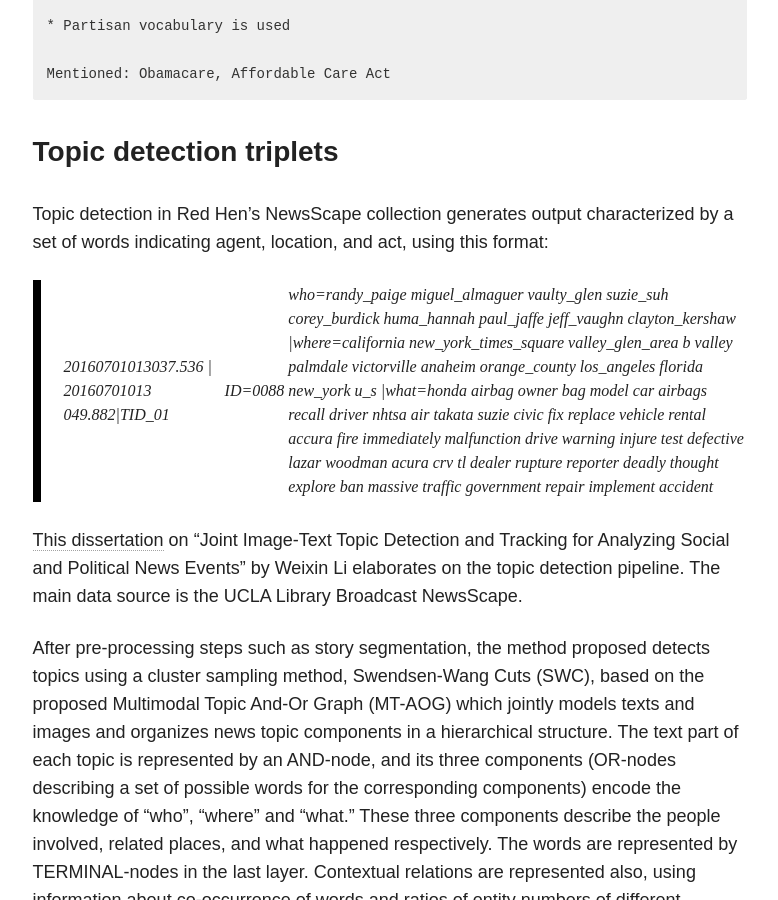
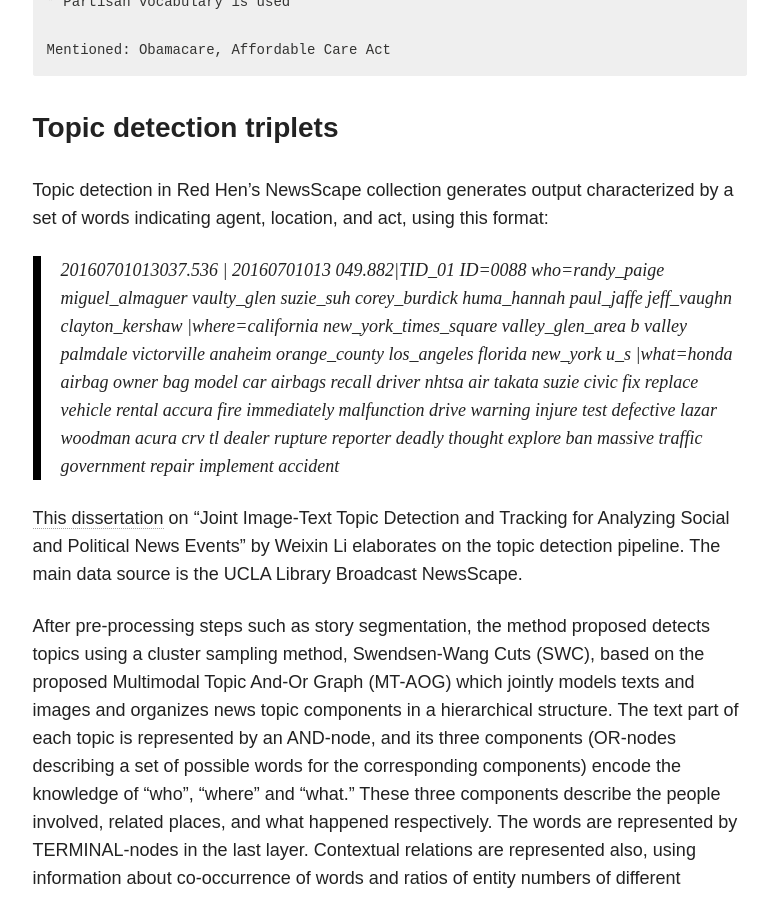
Before and after one commit to ahaldar/ahaldar.github.io, a Jekyll site: the page built from _posts/blog/2017-08-25-summer-2017-5.md, in a window 1280 px wide and 900 px high, scrolled down 8999 px. Shown: the whole window, without its empty margins (347-1125 px from the left). Built offline with Jekyll 4.4.1, drawn with Linux system fonts in a browser that asks for light colours; nearby versions of some CDN libraries; some of the changed text lies outside the part shown.

```diff
--- a/_posts/blog/2017-08-25-summer-2017-5.md
+++ b/_posts/blog/2017-08-25-summer-2017-5.md
@@ -208,7 +208,7 @@ Mentioned: Obamacare, Affordable Care Act
 ### Topic detection triplets
 Topic detection in Red Hen's NewsScape collection generates output characterized by a set of words indicating agent, location, and act, using this format:
 
-> 20160701013037.536 \| 20160701013 049.882\|TID_01|ID=0088|who=randy_paige miguel_almaguer vaulty_glen suzie_suh corey_burdick huma_hannah paul_jaffe jeff_vaughn clayton_kershaw \|where=california new_york_times_square valley_glen_area b valley palmdale victorville anaheim orange_county los_angeles florida new_york u_s \|what=honda airbag owner bag model car airbags recall driver nhtsa air takata suzie civic fix replace vehicle rental accura fire immediately malfunction drive warning injure test defective lazar woodman acura crv tl dealer rupture reporter deadly thought explore ban massive traffic government repair implement accident
+> 20160701013037.536 \| 20160701013 049.882\|TID_01 ID=0088 who=randy_paige miguel_almaguer vaulty_glen suzie_suh corey_burdick huma_hannah paul_jaffe jeff_vaughn clayton_kershaw \|where=california new_york_times_square valley_glen_area b valley palmdale victorville anaheim orange_county los_angeles florida new_york u_s \|what=honda airbag owner bag model car airbags recall driver nhtsa air takata suzie civic fix replace vehicle rental accura fire immediately malfunction drive warning injure test defective lazar woodman acura crv tl dealer rupture reporter deadly thought explore ban massive traffic government repair implement accident
 
 [This dissertation](http://escholarship.org/uc/item/3bs2497g) on "Joint Image-Text Topic Detection and Tracking for Analyzing Social and Political News Events" by Weixin Li elaborates on the topic detection pipeline. The main data source is the UCLA Library Broadcast NewsScape.
 
```
Also changed, not shown: other parts of _posts/blog/2017-08-25-summer-2017-5.md (+1 -1 lines).
